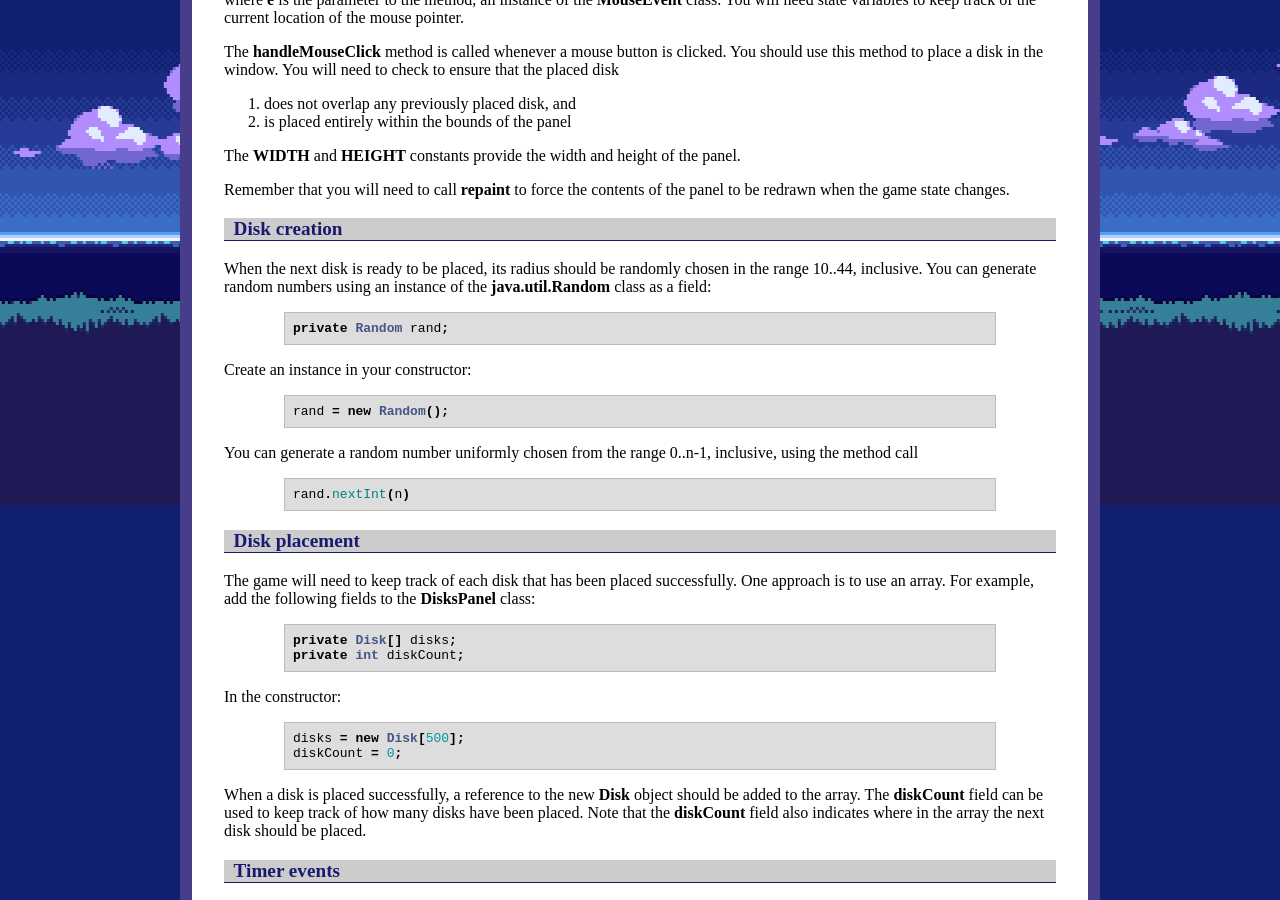
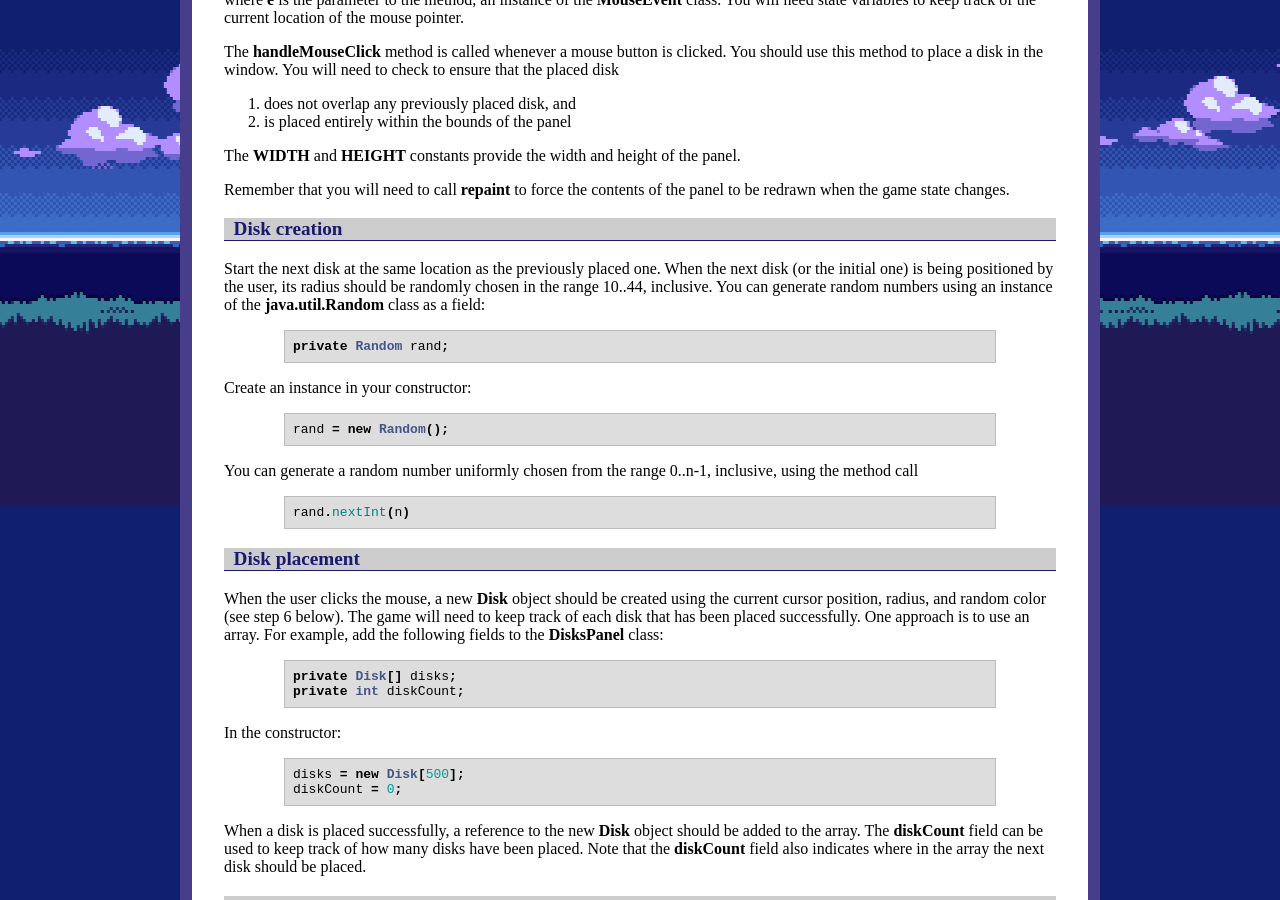
Before and after one commit to ycpcs/cs201-fall2020, a Jekyll site: the page built from assign/assign03.md, in a window 1280 px wide and 900 px high, scrolled down 2195 px. Built offline with Jekyll 4.4.1, drawn with Linux system fonts in a browser that asks for light colours.

Commit message:
update assign03
update assign03

```diff
--- a/assign/assign03.md
+++ b/assign/assign03.md
@@ -91,7 +91,7 @@ Remember that you will need to call **repaint** to force the contents of the pan
 
 ### Disk creation
 
-When the next disk is ready to be placed, its radius should be randomly chosen in the range 10..44, inclusive. You can generate random numbers using an instance of the **java.util.Random** class as a field:
+Start the next disk at the same location as the previously placed one. When the next disk (or the initial one) is being positioned by the user, its radius should be randomly chosen in the range 10..44, inclusive. You can generate random numbers using an instance of the **java.util.Random** class as a field:
 
 {% highlight java %}
 private Random rand;
@@ -111,7 +111,7 @@ rand.nextInt(n)
 
 ### Disk placement
 
-The game will need to keep track of each disk that has been placed successfully.  One approach is to use an array.  For example, add the following fields to the **DisksPanel** class:
+When the user clicks the mouse, a new **Disk** object should be created using the current cursor position, radius, and random color (see step 6 below). The game will need to keep track of each disk that has been placed successfully.  One approach is to use an array.  For example, add the following fields to the **DisksPanel** class:
 
 {% highlight java %}
 private Disk[] disks;
```
